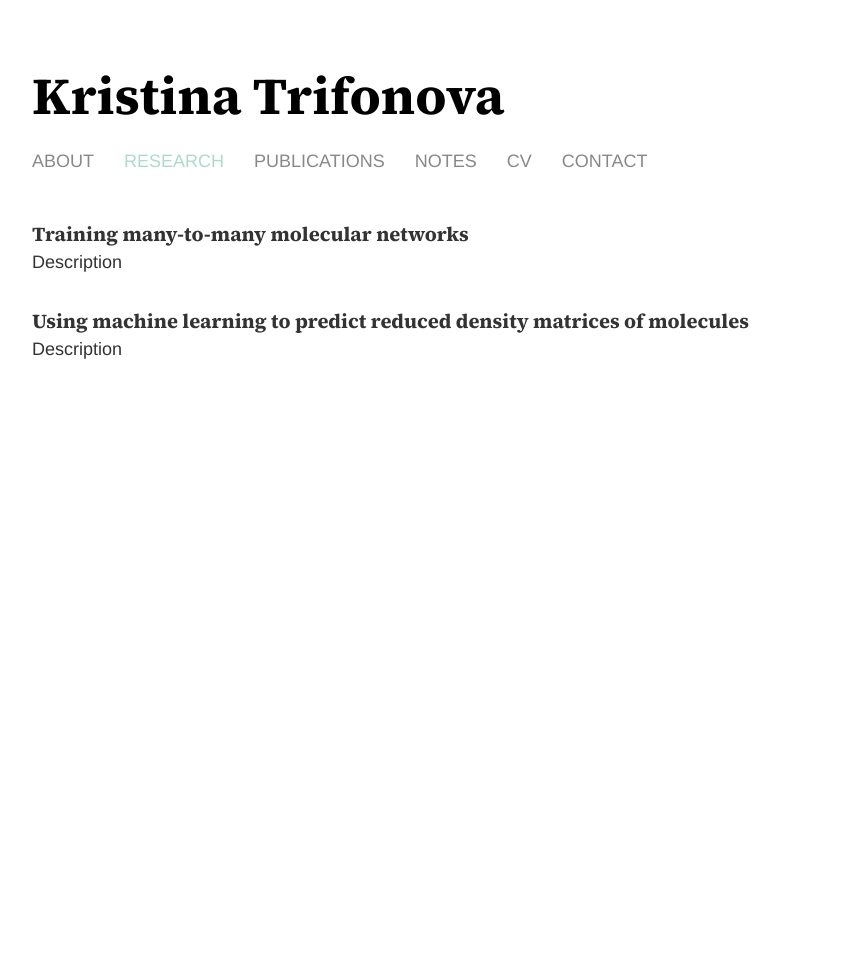
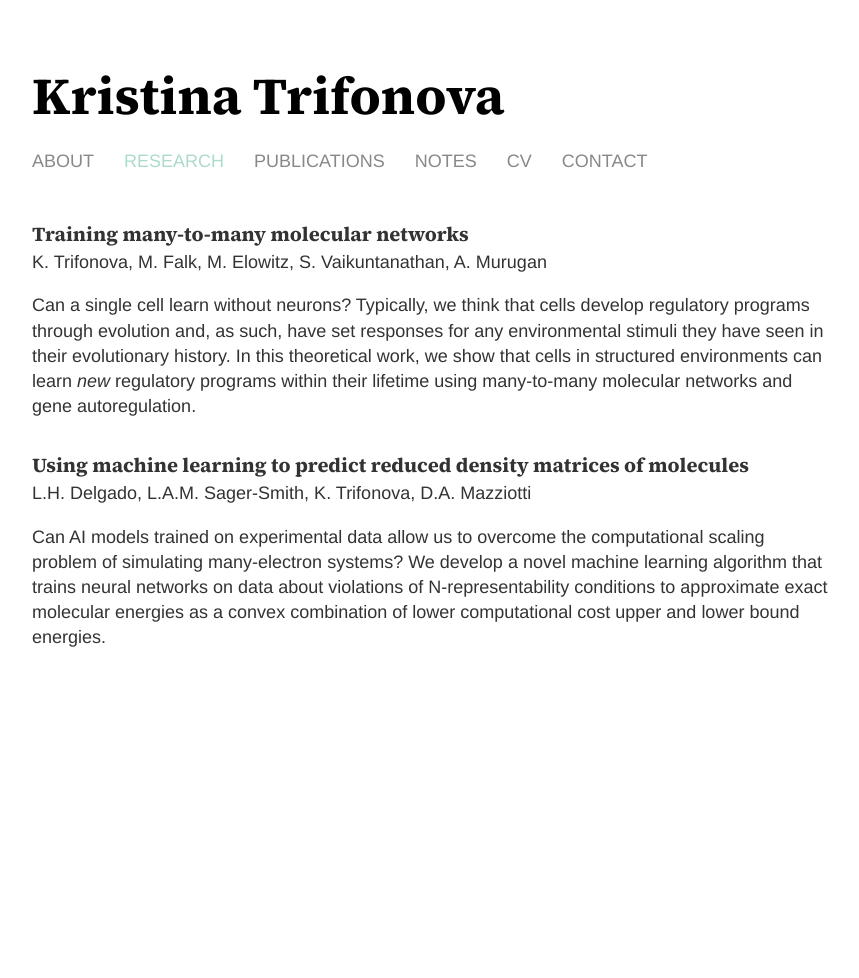
Before and after one commit to k-trifonova/k-trifonova.github.io, a Jekyll site: the page built from research/index.html, in a window 1280 px wide. Shown: the whole page, without its empty margins (208-1067 px from the left). Built offline with Jekyll 4.4.1, drawn with Linux system fonts in a browser that asks for light colours.

Commit message:
Added project descriptions

```diff
--- a/research/index.html
+++ b/research/index.html
@@ -14,14 +14,13 @@ title: Kristina Trifonova | Research
 </nav>
 	<div class="research">
 		<h2>Training many-to-many molecular networks</h2>
-		<p>Description</p>
+		<p>K. Trifonova, M. Falk, M. Elowitz, S. Vaikuntanathan, A. Murugan</p>
+		<p>Can a single cell learn without neurons? Typically, we think that cells develop regulatory programs through evolution and, as such, have set responses for any environmental stimuli they have seen in their evolutionary history. In this theoretical work, we show that cells in structured environments can learn <em>new</em> regulatory programs within their lifetime using many-to-many molecular networks and gene autoregulation.</p>
 		<br>
 		<h2>Using machine learning to predict reduced density matrices of molecules</h2>
-		<p>Description</p>
-		<!--<br>-->
-		<!--<h2>Temporal and spatial dynamics of cancer progression</h2>-->
-		<!--<p>In collaboration with the <a href="https://med.stanford.edu/winslowlab.html/" target="_blank">Winslow lab</a>, I work on characterizing tumor growth rates across space and time using genetic barcoding.</p>-->
-		<!--<br>-->
-		<!--<p><strong>Population genetics of critically endangered species</strong></p>-->
-		<!--<p>Before starting graduate school, I worked as a research assistant with <a href="https://www.oist.jp/research/fyodor-kondrashov/" target="_blank">Fyodor Kondrashov</a>. There, I used simulations and mathematical modeling to learn how past changes in the population size of a critically endangered bird species, <i>Calidris pygmaea</i>, contributed to its present-day genetic diversity.</p>-->
+		<p>L.H. Delgado, L.A.M. Sager-Smith, K. Trifonova, D.A. Mazziotti</p>
+		<p>Can AI models trained on experimental data allow us to overcome the computational scaling problem of simulating many-electron systems? We develop a novel machine learning algorithm that trains neural networks on data about violations of N-representability conditions to approximate exact molecular energies as a convex combination of lower computational cost upper and lower bound energies.</p>
+		<br>
+		<!--<p><strong>Studying electron bifurcation in hydrogenase enzymes</strong></p>-->
+		<!--<p>Description.</p>-->
 	</div>
```
